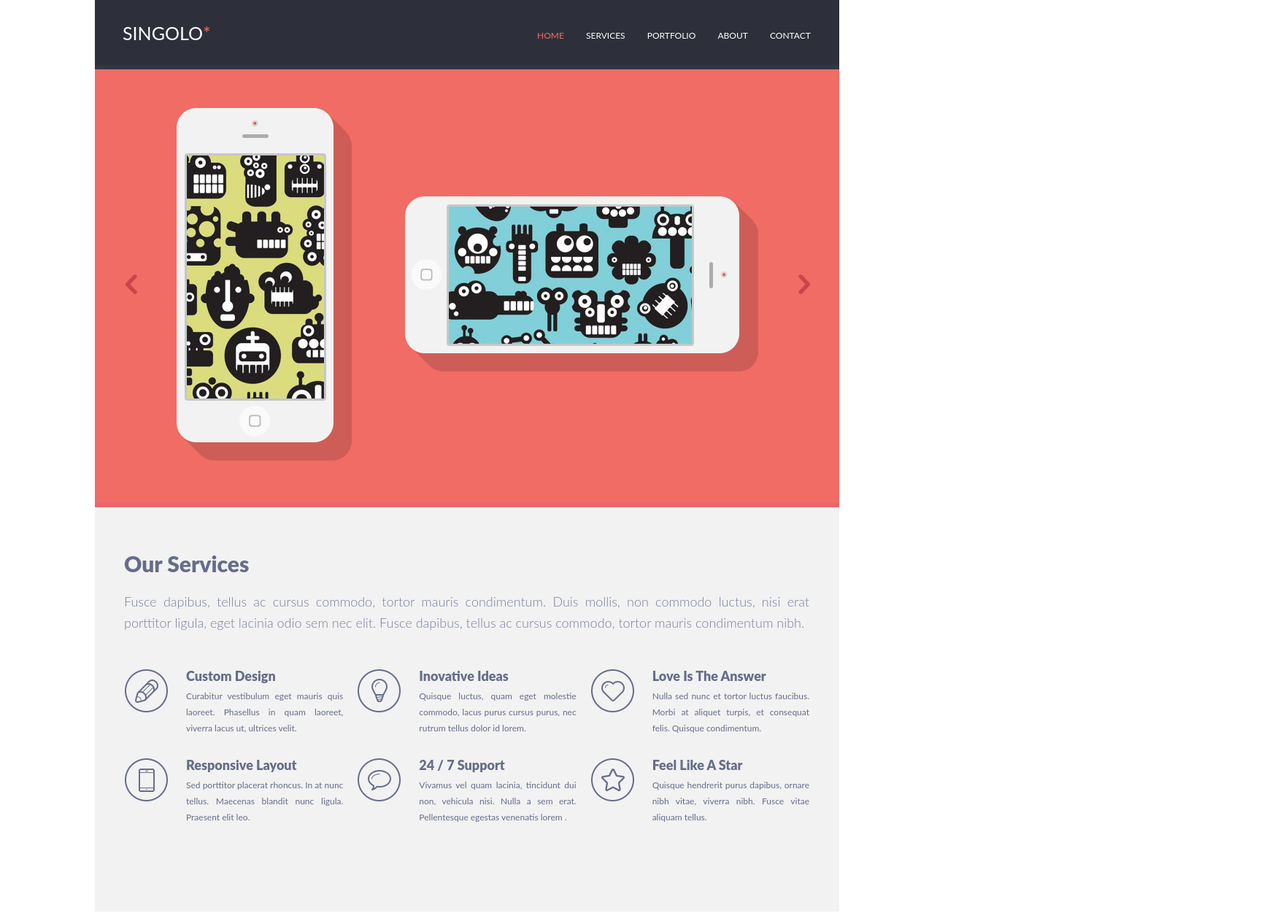
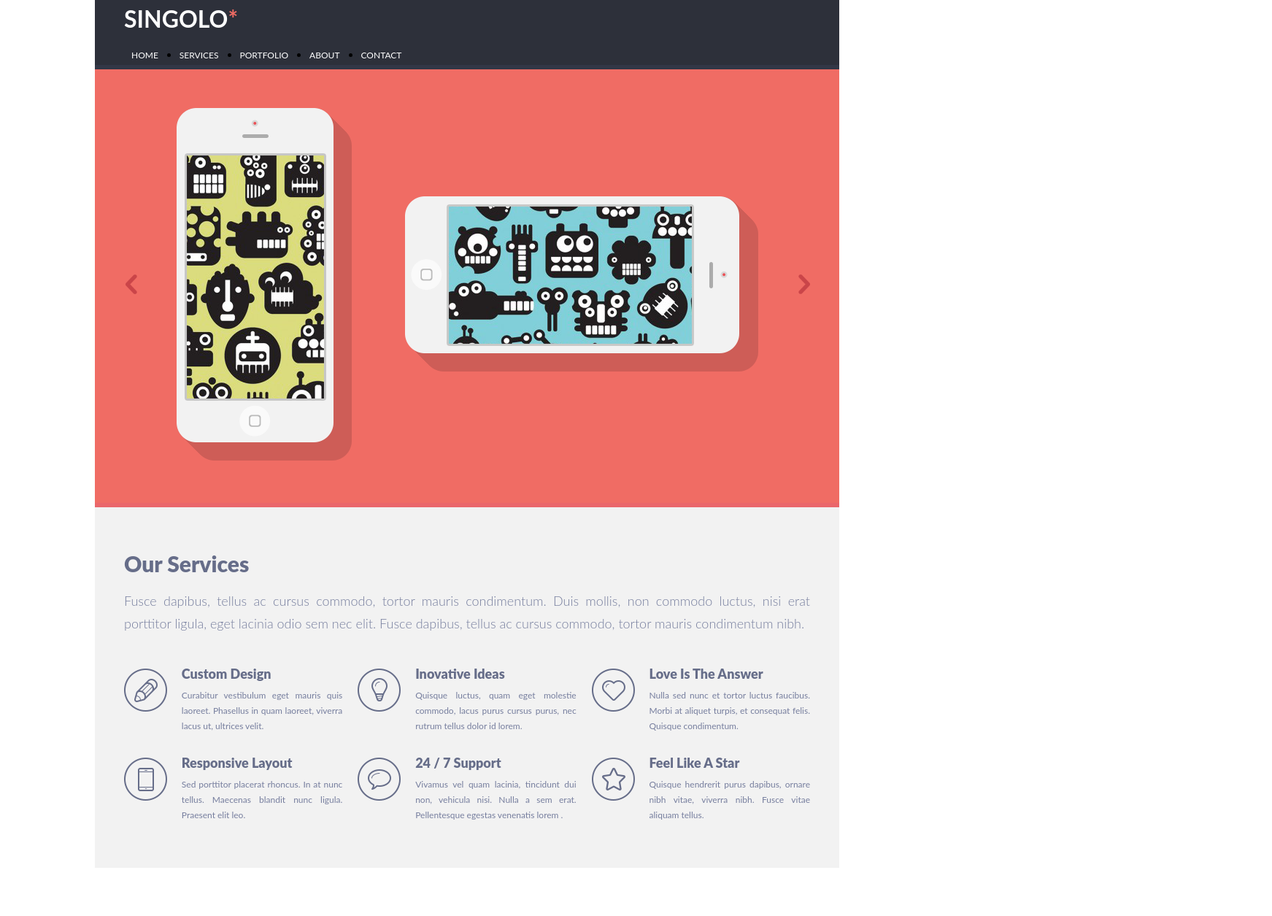
Before and after one commit to N0TARGET/singolo, a plain HTML site: page singolo1.html in a window 1280 px wide. Shown: the whole page at 73% size, 1743 px wide, since content can reach past the window. After the commit the page ends 1195 px from the top, so only its background shows below. Drawn offline with Linux system fonts and the light colour scheme.

Commit message:
feat: edit positioning of services

```diff
--- a/singolo1.css
+++ b/singolo1.css
@@ -8,178 +8,167 @@ body {
 }
 
 .wrapper {
+  box-sizing: border-box;
+  margin: 0 auto;
   max-width: 1020px;
-  margin: 0 auto;
+  padding-left: 40px;
+  padding-right: 40px;
 }
 
 header .wrapper {
-  height: 89px;
+  height: 95px;
   background-color: #2d303a;
   border-bottom: 6px #323746 solid;
 }
 
-main .slider {
-  position: relative;
-  height: 594px;
+main .wrapper {
+  height: 600px;
   background-color: #f06c64;
   border-bottom: 6px #ea676b solid;
 }
 
-main .services {
-  height: 495px;
+section .wrapper {
+  height: 500px;
   background-color: #f2f2f2;
   border-bottom: 6px #ffffff solid;
 }
 
-h1 {
-  font-size: 25px;
-  font-weight: 400;
-  letter-spacing: 0;
+.layout_3_columns {
+  margin-top: 47px;
+  display: grid;
+  grid-template-columns: 1fr 1fr 1fr;
+  grid-column-gap: 21px;
+  grid-row-gap: 33px;
+  /*justify-content: space-between;*/
 }
 
-.services_paragraph p {
-  font-style: normal;
+.service {
+  display: grid;
+  grid-template-columns: 25fr 75fr;
 }
 
-ul {
-  position: relative;
-  top: 7px;
-  left: 593px;
+h2 {
+  padding-top: 68px;
+  font-size: 30px;
+  font-weight: 900;
+  line-height: 18px;
+  color: #666d89;
 }
 
-li {
-  margin: 13px;
+h3 {
+  font-size: 18px;
+  line-height: 15px;
+  font-weight: 900;
+  color: #666d89;
 }
 
-a {
-  font-size: 12px;
-  font-weight: 400;
-  text-decoration: none;
+.service_description {
+  padding-left: 4px;
 }
 
-.header__logo {
-  position: relative;
-  left: 38px;
-  top: 30px;
+.service_description p {
+  padding-top: 11px;
+  font-size: 12px;
+  line-height: 21px;
+  font-weight: 400;
+  color: #767e9e;
+  text-align: justify;
+}
+
+.services_paragraph {
+  padding-top: 27px;
+  font-size: 18px;
+  font-weight: 300;
+  line-height: 1.7;
+  color: #767e9e;
+  text-align: justify;
+}
+
+.layout_2_col {
+  display: grid;
+  align-items: center;
+  justify-content: space-between;
+  height: 100%;
+}
+
+.navigation__menu {
+  margin-top: 6px;
+  display: flex;
 }
 
 .navigation__menu li {
-  display: inline;
+  margin-left: 10px;
+  margin-right: 19px;
 }
 
+.navigation__menu li:last-child {
+  margin-right: 0;
+}
 
-.vertical_iphone {
-  position: absolute;
-  left: 112px;
-  top: 53px;
+.navigation__menu li a {
+  text-decoration: none;
+  font-size: 12px;
+  font-weight: 400;
+}
+
+.logo {
+  color: white;
+}
+
+.logo-tail {
+  color: #f06c64;
+}
+
+.first-elem {
+  list-style-type: none;
+}
+
+main .wrapper {
+  position: relative;
 }
 
 .horizontal_iphone {
   position: absolute;
+  top: 174px;
   left: 425px;
-  top: 174px;
+}
+
+.vertical_iphone {
+  position: absolute;
+  top: 53px;
+  left: 112px;
+}
+
+.slider__chevs {
+  position: relative;
+  top: 281px;
+}
+
+.chev {
+  display: inline-block;
+  width: 16px;
+  height: 27px;
 }
 
 .left_chev {
   position: absolute;
-  top: 281px;
-  right: 40px;
-
+  transform: rotate(180deg);
+  left: 2px;
 }
 
 .right_chev {
   position: absolute;
-  left: 42px;
-  top: 281px;
-  transform: rotate(180deg);
+  right: 0;
 }
 
-h2 {
-  font-size: 30px;
-  font-weight: 900;
-}
-
-.container {
-  display: grid;
-  grid-column-gap: 20px;
-  grid-template-columns: 1fr 1fr 1fr;
-  margin-top: 29px;
-  margin-left: 1px;
-}
-
-.service_logo {
-  font-size: 18px;
-}
-
-.services {
-  padding-top: 60px;
-}
-
-.services_paragraph {
-  margin-top: 20px;
-  font-size: 18px;
-  font-weight: 300;
-  line-height: 1.6;
-  text-align: justify;
-}
-
-.service {
-  display: flex;
-  margin-top: 20px;
-  margin-bottom: 10px;
-}
-
-.service_description h3 {
-  font-size: 18px;
-  font-weight: 900;
-  line-height: 1;
-  text-align: justify;
-  color: #666d89;
-}
-
-.service_description {
-  margin-left: 25px;
-}
-
-.service_description p {
-  margin-top: 8px;
-  font-size: 12px;
-  font-weight: 400;
-  font-style: normal;
-  line-height: 22px;
-  text-align: justify;
-  letter-spacing: 0;
-}
-
-.services {
-  padding-left: 40px;
-  padding-right: 41px;
-  padding-top: 59px;
-}
-
-p,
-.services h2,
-.services h3 {
-  color: #666d89;
-}
-
-.services_paragraph,
-.services_paragraph p {
-  color: #767e9e;
+.link-colored {
+  color: white;
 }
 
 a:hover {
   color: #f06c64;
 }
 
-.text-white {
-  color: #ffffff;
-}
-
-.text-colored {
-  color: #f06c64;
-}
-
 .chev:hover {
   opacity: 70%;
 }
--- a/singolo1.html
+++ b/singolo1.html
@@ -11,18 +11,20 @@
 <body>
 <header>
   <div class="wrapper">
+    <div class="content layout_2_col">
       <div class="header__logo">
-      <h1 class="text-white">SINGOLO<span class="text-colored">*</span></h1>
+        <h1 class="logo">SINGOLO<span class="logo-tail">*</span></h1>
       </div>
       <nav class="navigation__container">
         <ul class="navigation__menu">
-        <li><a class="navigation_link text-colored" href="#">HOME</a></li>
-        <li><a class="navigation_link text-white" href="#">SERVICES</a></li>
-        <li><a class="navigation_link text-white" href="#">PORTFOLIO</a></li>
-        <li><a class="navigation_link text-white" href="#">ABOUT</a></li>
-        <li><a class="navigation_link text-white" href="#">CONTACT</a></li>
+          <li class="first-elem"><a class="navigation_link link-colored" href="#">HOME</a></li>
+          <li><a class="navigation_link link-colored" href="#">SERVICES</a></li>
+          <li><a class="navigation_link link-colored" href="#">PORTFOLIO</a></li>
+          <li><a class="navigation_link link-colored" href="#">ABOUT</a></li>
+          <li><a class="navigation_link link-colored" href="#">CONTACT</a></li>
         </ul>
       </nav>
+    </div>
   </div>
 </header>
 <main>
@@ -43,12 +45,14 @@
         </div>
       </div>
     </section>
+  </div>
+</main>
+
 <section class="services">
+  <div class="wrapper">
     <h2>Our Services</h2>
     <p class="services_paragraph">
-        Fusce dapibus, tellus ac cursus commodo, tortor mauris condimentum.
-        Duis mollis, non commodo luctus, nisi erat porttitor ligula, eget lacinia odio sem nec elit.
-        Fusce dapibus, tellus ac cursus commodo, tortor mauris condimentum nibh.
+      Fusce dapibus, tellus ac cursus commodo, tortor mauris condimentum. Duis mollis, non commodo luctus, nisi erat porttitor ligula, eget lacinia odio sem nec elit. Fusce dapibus, tellus ac cursus commodo, tortor mauris condimentum nibh.
     </p>
     <div class="container layout_3_columns">
       <div class="service pen__service">
@@ -125,8 +129,7 @@
         </div>
       </div>
     </div>
+  </div>
 </section>
-  </div>
-</main>
 </body>
 </html>
```
Lines whose indentation alone changed are shown as unchanged.
